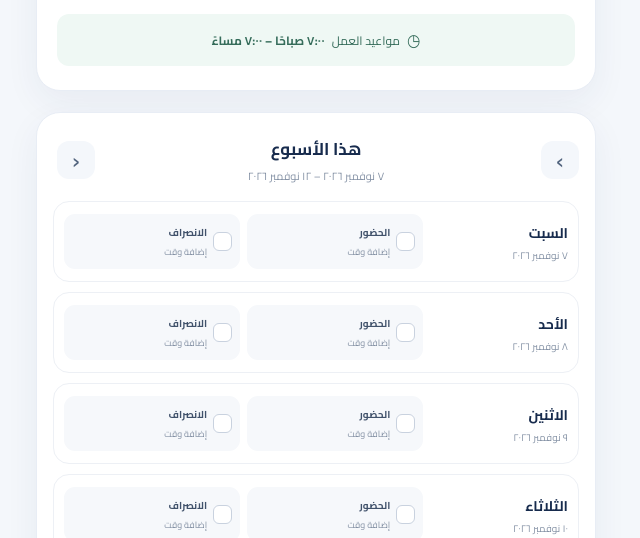
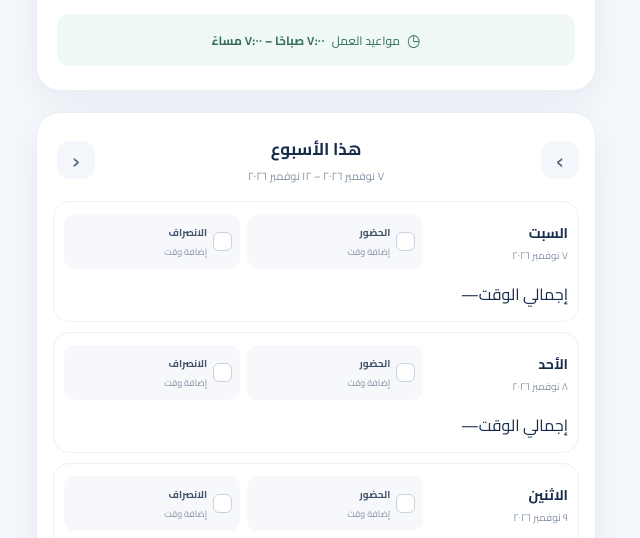
Before and after one commit to MahmoudAlMorsi/attendance-tracker, a plain HTML site: page index.html in a window 1280 px wide. Shown: the part 235-773 px from the top of the page, without its empty margins (324-964 px from the left). Drawn offline with Linux system fonts and the light colour scheme.

Commit message:
Show daily work duration from attendance records

```diff
--- a/index.html
+++ b/index.html
@@ -156,6 +156,22 @@
         return editor;
       }
 
+      function getDailyTotal(dayRecord) {
+        const checkIn = getStoredTime(dayRecord.checkIn);
+        const checkOut = getStoredTime(dayRecord.checkOut);
+        if (!checkIn || !checkOut) return { text: "—", isInvalid: false };
+
+        const totalMinutes = Math.floor((checkOut.getTime() - checkIn.getTime()) / 60000);
+        if (totalMinutes < 0) return { text: "راجع الوقت", isInvalid: true };
+
+        const hours = Math.floor(totalMinutes / 60);
+        const minutes = totalMinutes % 60;
+        const numberFormatter = new Intl.NumberFormat("ar-EG");
+        return {
+          text: `${numberFormatter.format(hours)} س ${numberFormatter.format(minutes)} د`,
+          isInvalid: false,
+        };
+      }
       function makeAction(dateKey, type, label, value) {
         const container = document.createElement("div");
         container.className = "action-container";
@@ -291,7 +307,20 @@
             makeAction(dateKey, "checkIn", "الحضور", dayRecord.checkIn),
             makeAction(dateKey, "checkOut", "الانصراف", dayRecord.checkOut),
           );
-          card.append(dayInfo, actions);
+          const dailyTotal = getDailyTotal(dayRecord);
+          const total = document.createElement("div");
+          total.className = `day-total${dailyTotal.isInvalid ? " is-invalid" : ""}`;
+          total.setAttribute("role", "group");
+          total.setAttribute("aria-label", `إجمالي وقت عمل ${day.name}`);
+          const totalLabel = document.createElement("span");
+          totalLabel.className = "day-total-label";
+          totalLabel.textContent = "إجمالي الوقت";
+          const totalValue = document.createElement("span");
+          totalValue.className = "day-total-value";
+          totalValue.textContent = dailyTotal.text;
+          total.append(totalLabel, totalValue);
+
+          card.append(dayInfo, actions, total);
           daysList.append(card);
         });
       }
```
